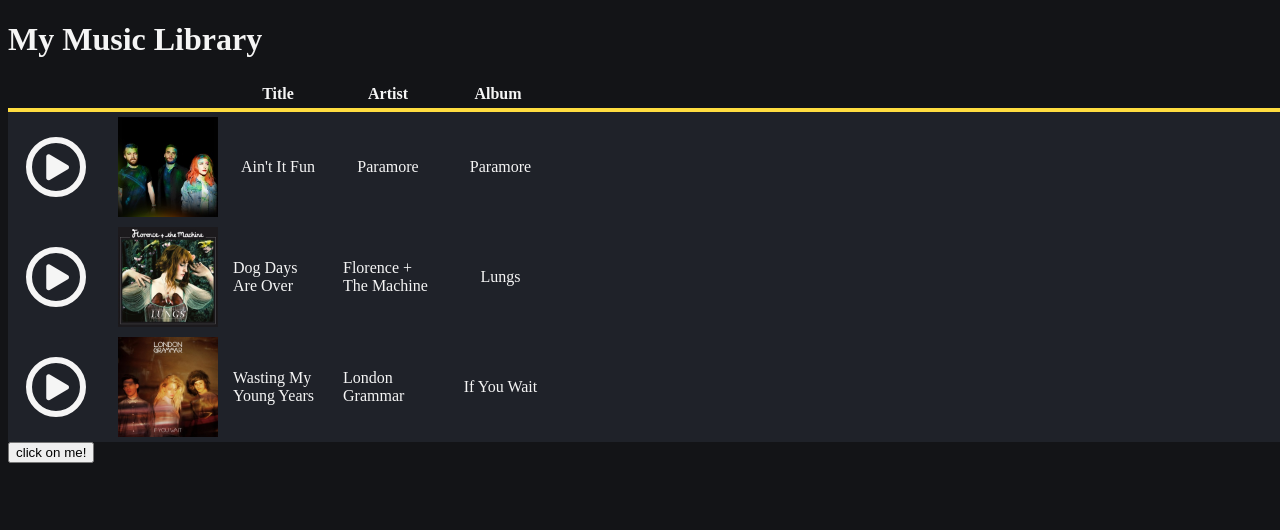
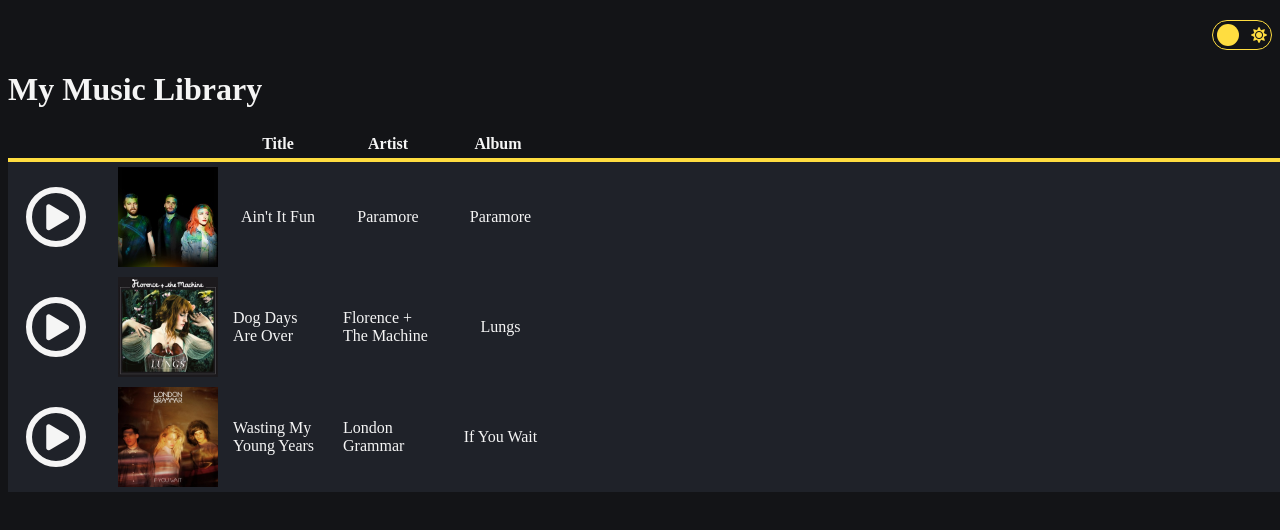
Before and after one commit to szmahdis/musiclibrary, a website built with Parcel: page index.html in a window 1280 px wide. Shown: the top 530 px of the page. Built offline with nearby package versions, Linux system fonts and the light colour scheme.

Commit message:
add light mode for main page

```diff
--- a/index.css
+++ b/index.css
@@ -9,6 +9,15 @@
 
 body {
     background: var(--background-color);
+}
+
+body.light-mode {
+    --background-color:#FCFCFC;
+    --primary-color:#0077FF;
+    --secondary-color: #EBEBEB;
+    --text-color: #333333;
+    --play-button-color: #0077FF;
+
 }
 
 .header{
@@ -71,3 +80,58 @@
     width: 100%;
     max-height: 100%;
 }
+
+.toggle-container {
+    background-color: var(--background-color);
+    display:flex;
+    justify-content: flex-end;
+    align-content: flex-end;
+    margin-top: 20px;
+    /*bayad size container kuchik beshe ya na, age are chejuri containero bezaram chap*/
+    /* width: fit-content;
+    height: fit-content;
+    flex-direction: row-reverse; */
+}
+
+.toggle-container .label{
+    background-color: var(--background-color);
+    border: 1px solid var(--primary-color);
+    border-radius:50px;
+    /* cursor:pointer; */
+    display:flex;
+    align-items:center;
+    justify-content: space-between;
+    padding:4px;
+    position: relative;
+    height:20px;
+    width:50px;
+    transform:scale(1)
+}
+
+.toggle-container .label .ball {
+    background-color: var(--primary-color);
+    border-radius: 50%;
+    position: absolute;
+    top:2.5px;
+    left:4px;
+    height: 22px;
+    width:22px;
+    transition-duration: 0.2s;
+}
+
+.checkbox:checked + .label .ball {
+    transform:translateX(30px);
+}
+
+.toggle-container .checkbox {
+    opacity: 0;
+}
+
+
+.fa-moon {
+    color: var(--primary-color);
+}
+
+.fa-sun {
+    color: var(--primary-color);
+}
--- a/index.html
+++ b/index.html
@@ -8,6 +8,15 @@
     <link rel="stylesheet" href="./font-awesome/css/all.min.css">
 </head>
 <body>
+    <div class=toggle-container>
+        <input type="checkbox" class="checkbox" id="darkModeToggle"> </input>
+        <label class="label" for="darkModeToggle">
+            <i class="fas fa-moon"></i>
+            <i class="fas fa-sun"></i>
+            <div class="ball"></div>
+        </label>
+    </div>
+
     <div class="container">
     <h1 class="header">My Music Library</h1>
     <div class= "list-container">
@@ -44,7 +53,6 @@
             <span>If You Wait</span>
         </div>
     </div>
-    <input id="changeMode" type="button" value="click on me!"></input>
     </div>
 
     <script src="./main.js"></script>
--- a/main.js
+++ b/main.js
@@ -1,3 +1,5 @@
+
+// Play button
 const playButtons = document.getElementsByTagName('button')
 
 for (playButton of playButtons) {
@@ -7,11 +9,9 @@
     }
 }
 
-const changeModeButton = document.getElementById('changeMode')
-changeModeButton.onclick = () => {
-    document.documentElement.style.setProperty('--background-color', 'white')
-    document.documentElement.style.setProperty('--primary-color', 'red')
-    document.documentElement.style.setProperty('--secondary-color', 'whitesmoke')
-    document.documentElement.style.setProperty('--text-color', 'black')
-    document.documentElement.style.setProperty('--play-button-color', 'black')
-}
+
+// Toggle button
+const toggleButton = document.getElementById('darkModeToggle')
+toggleButton.addEventListener('change', () => {
+    document.body.classList.toggle('light-mode');
+})
```
